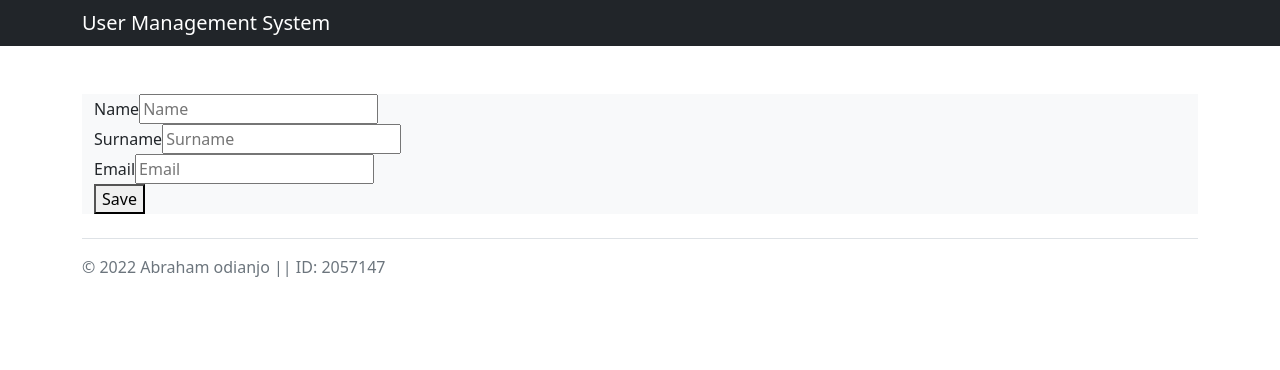
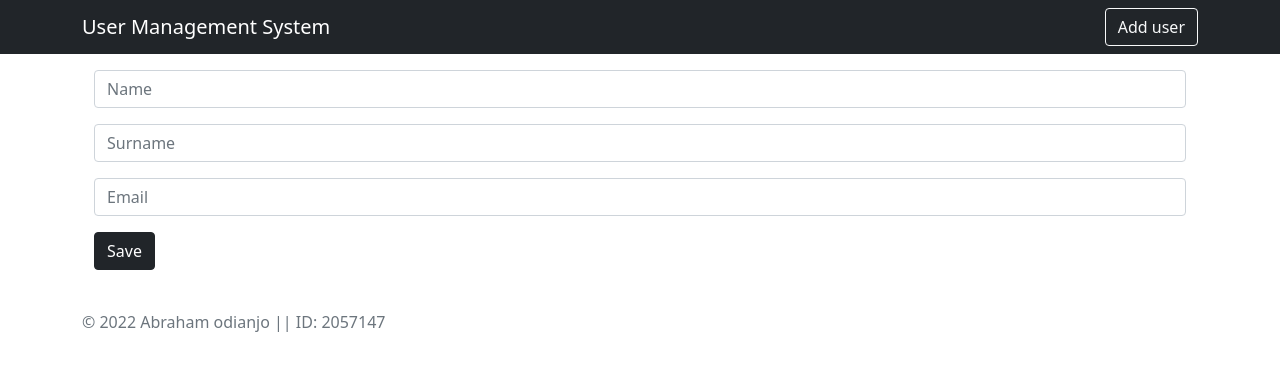
Before and after one commit to abrahamodianjo/odianjo-frontend, a React (Create React App) app: page /add in a window 1280 px wide. Shown: the top 370 px of the page. Built offline with nearby package versions, Linux system fonts and the light colour scheme.

Commit message:
this is the finished work of the front end development

```diff
--- a/src/Adduser.js
+++ b/src/Adduser.js
@@ -2,60 +2,125 @@ import React, { useState } from 'react'
 import { useNavigate } from 'react-router-dom';
 import axios from "axios";
 
-const Adduser = () => {
+ const Adduser = () => {
 const [name, setName] = useState('');
 const [surname, setSurname] = useState('');
 const [email, setEmail] = useState('');
 const navigate = useNavigate();
 
-const saveUser = async (e) => {
+
+const handleSubmit = async (e) => {
         e.preventDefault();
+
             await axios.post('http://mi-linux.wlv.ac.uk/~2057147/abraham/public/abraham/create/',{
             name: name,
             surname: surname,
             email: email
-        });
+        }, {
+
+                    headers: {"Content-Type":"application/json"},
+                     headers: {"Access-Control-Allow-Origin": "*"},
+                     headers: {"Access-Control-Allow-Headers": "X-API-KEY, Origin,X-Requested-With, Content-Type, Accept, Access-Control-Requested-Method, Authorization"},
+                     headers: {"Access-Control-Allow-Methods": "GET, POST, OPTIONS, PATCH, PUT, DELETE"},
+                     body: JSON.stringify(name, surname, email)
+                });
             navigate("/");
+
 }
 
+/////////////////////////////////////////////////////////////////////////////////////////////////////////////////////////////////////////////////////////////////
+
+// import  {useState} from 'react';
+
+// const Adduser = () =>{
+//     const [name, setName] = useState('');
+//     const [surname, setSurname] = useState('');
+//     const [email, setEmail] = useState('');
+//     const [pending, setPending] = useState(false);
+
+//      const handleSubmit = (e) => {
+//          e.prevenDefault();
+//       const odianjodata = {name, surname, email};
+//         setPending(true);
+
+//         fetch("http://mi-linux.wlv.ac.uk/~2057147/abraham/public/abraham/create",  {
+//             method: 'POST',
+//             headers: {"Content-Type":"application/json"},
+//             // headers: {"Access-Control-Allow-Origin": "*"},
+//             // headers: {"Access-Control-Allow-Headers": "X-API-KEY, Origin,X-Requested-With, Content-Type, Accept, Access-Control-Requested-Method, Authorization"},
+//             // headers: {"Access-Control-Allow-Methods": "GET, POST, OPTIONS, PATCH, PUT, DELETE"},
+//              body: JSON.stringify(odianjodata)
+//         }).then(() => {
+//             console.log('New User Added');
+//             setPending(false);
+//         })
+//      }
+
+        // ////////////////////////////////////////////////////////////////////////////////////////////////////////// POST request using fetch with error handling
+        // const users = {
+        //     method: 'POST',
+        //     headers: { 'Content-Type': 'application/json' },
+        //     body: JSON.stringify({ odianjodata })
+        // };
+        // fetch('http://mi-linux.wlv.ac.uk/~2057147/abraham/public/abraham/create', users)
+        //     .then(async response => {
+        //         const isJson = response.headers.get('content-type')?.includes('application/json');
+        //         const data = isJson && await response.json();
+
+        //         // check for error response
+        //         if (!response.ok) {
+        //             // get error message from body or default to response status
+        //             const error = (data && data.message) || response.status;
+        //             return Promise.reject(error);
+        //         }
+
+        //         this.setState({ odianjodata })
+        //     })
+        //     .catch(error => {
+        //         this.setState({ errorMessage: error.toString() });
+        //         console.error('There was an error!', error);
+        //     });
+
+     ///////////////////////////////////////////////////////////////////////////////////////////////////////////////////////////////////////////////////////////
+
     return (
-        <div>
-            <form  class="container bg-light mt-5 mb-4" onSubmit={ saveUser }>
-                <div className="form-group">
-                    <label className="label">Name</label>
+        <div  class="container">
+            <form  class=" col-auto mt-3" onSubmit={ handleSubmit }>
+                <div className="field mt-3">
+
                     <input
                         type="text"
                         className="input"
-
+                        class="form-control"
                         value={ name }
                         onChange={ (e) => setName(e.target.value) }
                         placeholder="Name"
                     />
                 </div>
-                <div className="form-group">
-                    <label className="label">Surname</label>
+                <div className="field mt-3">
+
                         <input
                         type="text"
                         className="input"
-                        class="form control"
+                        class="form-control"
                         value={ surname }
                         onChange={ (e) => setSurname(e.target.value) }
                         placeholder="Surname"
                         />
                 </div>
-                <div className="form-group">
-                    <label className="label">Email</label>
+                <div className="form-group field mt-3">
+
                         <input
                         type="text"
                         className="input"
-                        class="form control"
+                        class="form-control"
                         value={ email }
                         onChange={ (e) => setEmail(e.target.value) }
                         placeholder="Email"
                         />
                 </div>
-                    <div className="form-group">
-                        <button className="button is-primary">Save</button>
+                    <div className="field mt-3">
+                        <button class="btn btn-dark">Save</button>
                     </div>
             </form>
         </div>
--- a/src/App.js
+++ b/src/App.js
@@ -12,7 +12,7 @@ function App() {
   return (
 
     <Router>
-      <Navbar/>
+        <Navbar/>
           <div className='container'>
           <Routes>
           <Route exact path='/' element={<Userlist />} />
--- a/src/Edituser.js
+++ b/src/Edituser.js
@@ -33,30 +33,32 @@ const { id} = useParams();
     }
 
         return (
-                <div>
-                    <form onSubmit={ updateUser }>
-                        <div className="field">
-                            <label className="label">Name</label>
-                        <input type="text" className="input" class="form-control"
+                <div class="container">
+                    <form className=" mt-3 col-auto" onSubmit={ updateUser }>
+                        <div className="field mt-3">
+
+                        <input type="text"
+                         className="input"
+                        class="form-control"
                         value={ name }
                         onChange={ (e) => setName(e.target.value) }
                         placeholder="Name"
                             />
                         </div>
-                        <div className="field">
-                            <label className="label">Surname</label>
+                        <div className="field mt-3">
+
                             <input type="text" className="input" class="form-control" value={ surname }
                             onChange={ (e) => setSurname(e.target.value) }
                             placeholder="Surname"/>
                             </div>
-                            <div className="field">
-                            <label className="label">Email</label>
-                                <input type="text" className="input" class="form-control" value={ email }
+                            <div className="field mt-3">
+
+                                <input type="text" className="input" class="form-control " value={ email }
                                 onChange={ (e) => setEmail(e.target.value) }
                                 placeholder="Email"/>
                             </div>
                             <div className="field">
-                        <button className="btn btn-dark text-decoration-none">Update User</button>
+                        <button className="btn btn-dark text-decoration-none mt-3">Update User</button>
                     </div>
 
                 </form>
--- a/src/Footer.js
+++ b/src/Footer.js
@@ -3,7 +3,7 @@ const Footer = () => {
 
     return(
 
-    <div class="d-flex flex-wrap justify-content-between align-items-center py-3 my-4 border-top">
+    <div class="d-flex flex-wrap justify-content-between align-items-center py-3 my-4 ">
 
 
         <span class="text-muted">&copy; 2022 Abraham odianjo || ID: 2057147</span>
--- a/src/Navbar.js
+++ b/src/Navbar.js
@@ -1,10 +1,12 @@
 import React from "react";
 import { Link, NavLink } from "react-router-dom";
-const Navbar = () => {
+import { useState } from "react";
+function Navbar  () {
+
   return (
-    <nav className="navbar navbar-expand-lg navbar-dark bg bg-dark">
+    <div className="navbar  navbar-expand-lg navbar-dark bg bg-dark">
       <div className="container">
-        <div className="collapse navbar-collapse">
+
           <ul className="navbar-nav mr-auto">
             <li className="nav-item">
               <NavLink className="navbar-brand" exact to="/">
@@ -12,10 +14,10 @@ const Navbar = () => {
               </NavLink>
             </li>
           </ul>
+          <Link className="btn btn-outline-light" to="/add">Add user</Link>
+      </div>
+    </div>
 
-        </div>
-      </div>
-    </nav>
   );
 };
 
--- a/src/Userlist.js
+++ b/src/Userlist.js
@@ -42,7 +42,7 @@ return (
                                 <td> {user.email} </td>
                             <td>
                                 <td>
-                        <Link to={`/edit/${user.id}`} className='btn btn-dark text-decoration-none'>Edit User </Link>
+                        <Link to={`/edit/${user.id}`} className='btn btn-dark text-decoration-none'>Edit</Link>
                         </td>
                         <td>
                         <button onClick={()=> deleteUsers(user.id)} className='btn btn-dark text-decoration-none'> Delete </button>
@@ -54,10 +54,9 @@ return (
 
             </tbody>
         </table>
-        <div class="container">
-        <Link to={`/add`} className="btn btn-dark text-decoration-none"> add new</Link>
-		</div>
+
         </div>
+
     </div>
     )
 }
```
